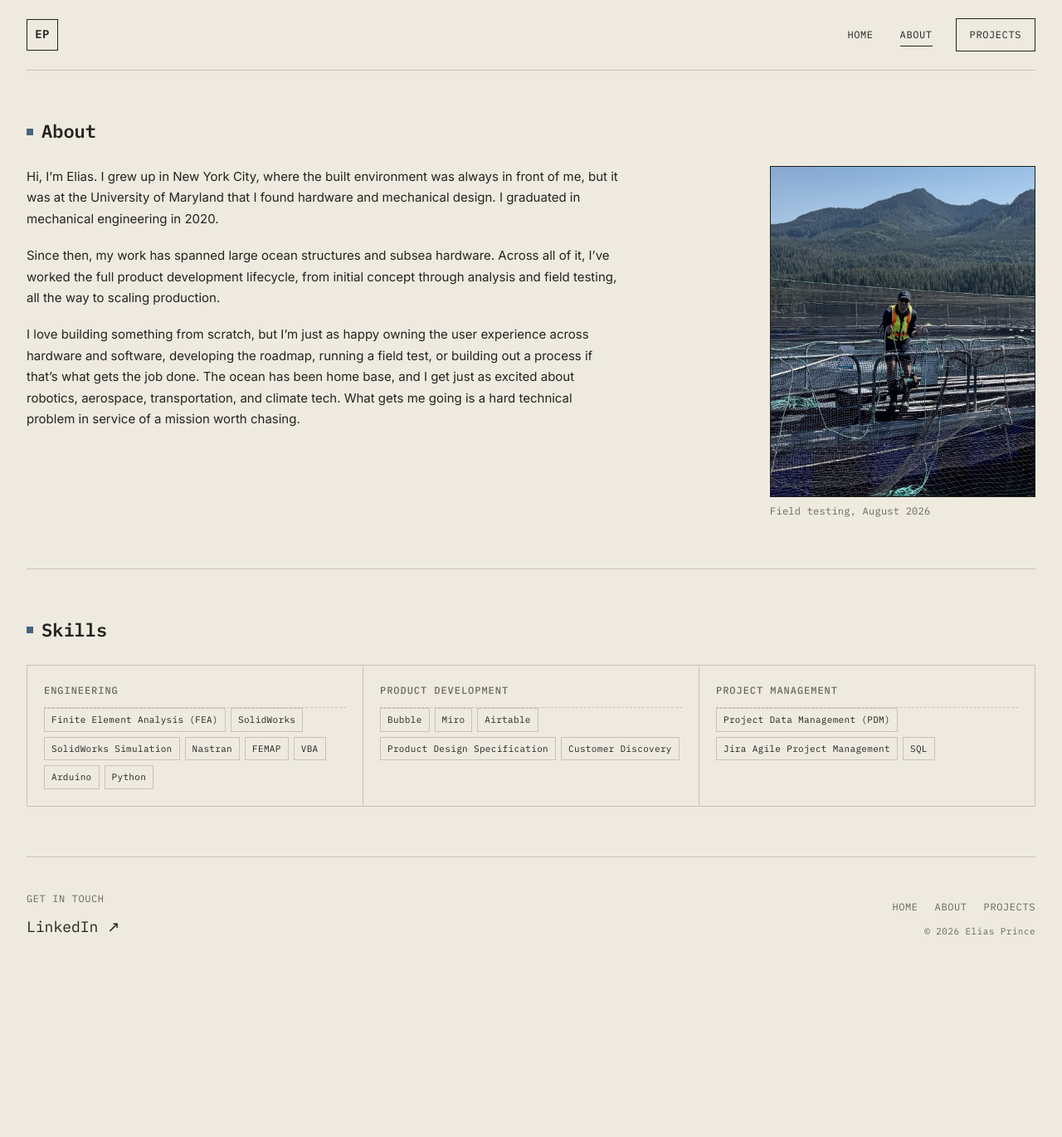
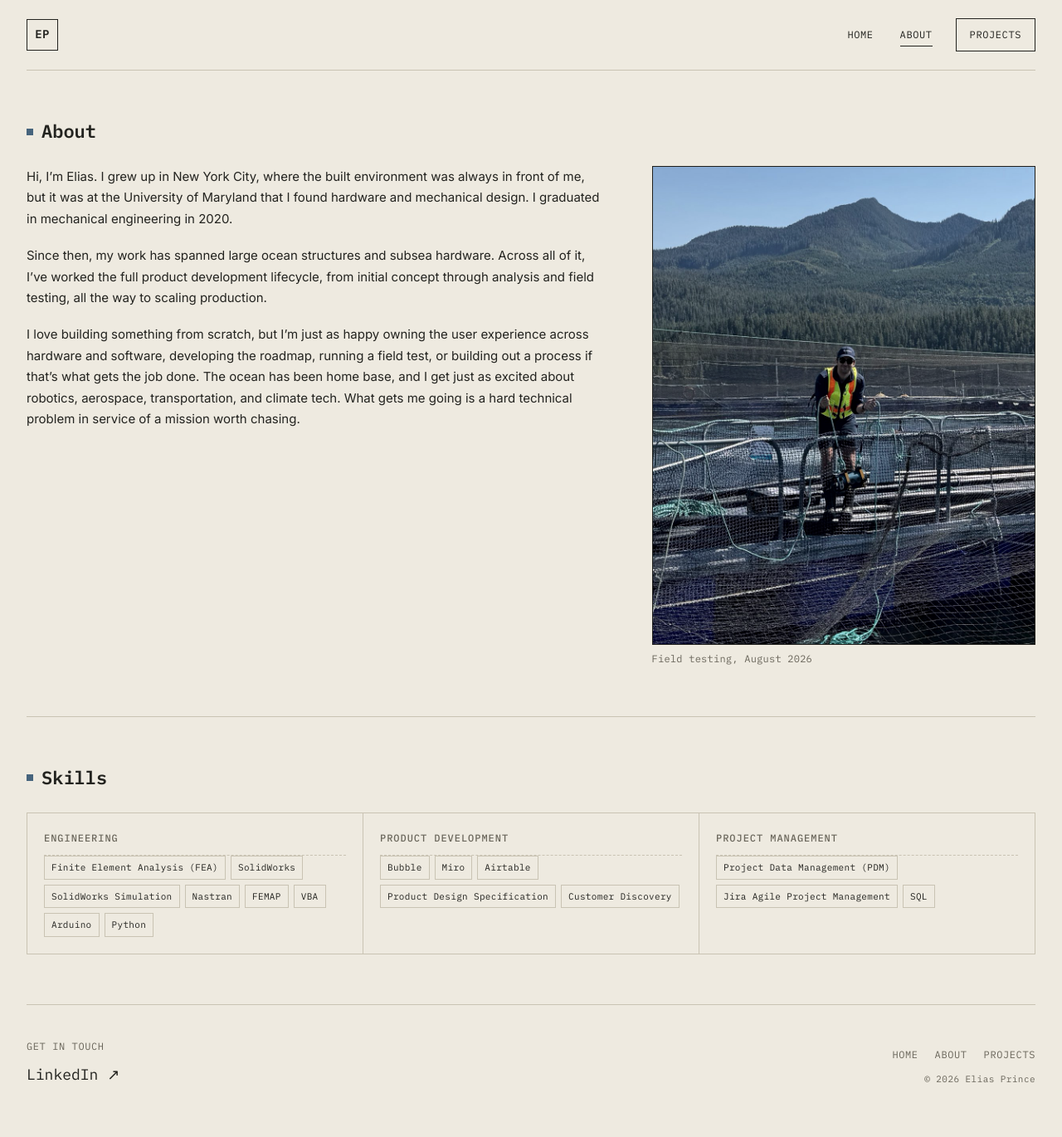
Before and after one commit to EliasPrince/EliasPrince.github.io, a Jekyll site: the page built from about.html, in a window 1280 px wide. Shown: the whole page at 83% size. Built offline with Jekyll 4.4.1, drawn with Linux system fonts in a browser that asks for light colours; before the commit the page ends 1192 px from its top, so only the background shows below that.

Commit message:
About photo: match hero 6/4 split so it sits beside the text at headshot width
Co-Authored-By: Claude Fable 5.1 <noreply@anthropic.com>
Claude-Session: https://claude.ai/code/session_018Efj5a6KDhvZmT1zGbFXta

```diff
--- a/css/styles.css
+++ b/css/styles.css
@@ -552,14 +552,9 @@ nav .mobile-nav {
 
 .about-section .about-grid {
     display: grid;
-    grid-template-columns: minmax(0, 720px) 320px;
-    justify-content: space-between;
-    column-gap: 48px;
+    grid-template-columns: 6fr 4fr;   /* same split as the hero text/headshot */
+    column-gap: 60px;
     align-items: start;
-}
-
-.about-section .about-content {
-    max-width: 720px;
 }
 
 .about-section .about-photo {
```
